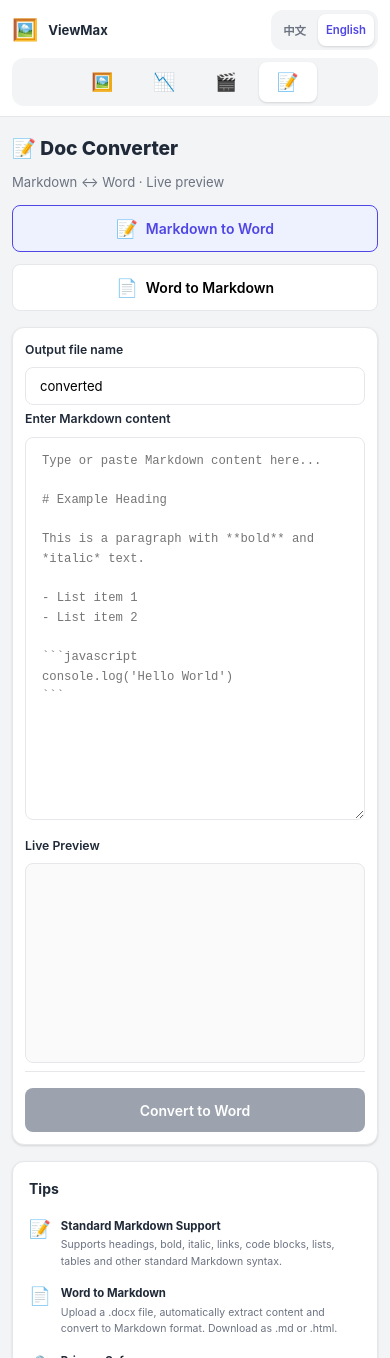
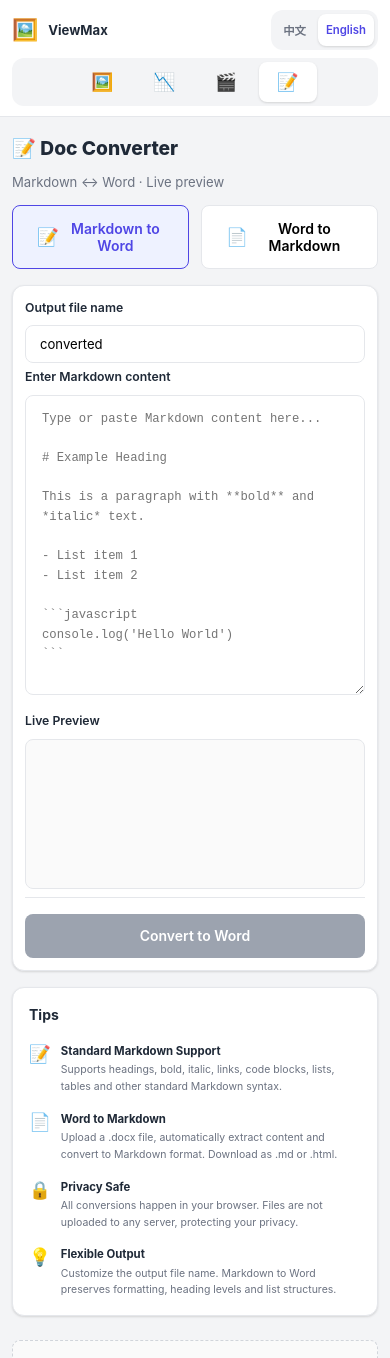
Before and after one commit to oneonethreebinbin/image-tools, a Vue app: page /markdown-word-converter in a window 390 px wide. Shown: the top 1358 px of the page. Built offline with nearby package versions, Linux system fonts and the light colour scheme.

Commit message:
feat: limit editor height and add sync scroll for Markdown converter

```diff
--- a/src/components/MarkdownWordConverter.vue
+++ b/src/components/MarkdownWordConverter.vue
@@ -1,5 +1,5 @@
 <script setup>
-import { inject, ref, computed } from 'vue'
+import { inject, ref, computed, onBeforeUnmount } from 'vue'
 import { I18N_KEY } from '../i18n'
 import AdSenseSlot from './AdSenseSlot.vue'
 import {
@@ -16,6 +16,31 @@ const isProcessing = ref(false)
 const error = ref('')
 const fileName = ref('converted')
 const conversionMode = ref('md-to-word') // 'md-to-word' or 'word-to-md'
+
+// Editor refs for sync scroll
+const textareaRef = ref(null)
+const previewRef = ref(null)
+let syncScrollEnabled = true
+
+function onEditorScroll() {
+    if (!syncScrollEnabled || !textareaRef.value || !previewRef.value) return
+    const el = textareaRef.value
+    const ratio = el.scrollTop / (el.scrollHeight - el.clientHeight || 1)
+    const previewEl = previewRef.value
+    previewEl.scrollTop = ratio * (previewEl.scrollHeight - previewEl.clientHeight || 1)
+}
+
+function onPreviewScroll() {
+    if (!syncScrollEnabled || !textareaRef.value || !previewRef.value) return
+    const el = previewRef.value
+    const ratio = el.scrollTop / (el.scrollHeight - el.clientHeight || 1)
+    const textareaEl = textareaRef.value
+    textareaEl.scrollTop = ratio * (textareaEl.scrollHeight - textareaEl.clientHeight || 1)
+}
+
+onBeforeUnmount(() => {
+    syncScrollEnabled = false
+})
 
 // Word to Markdown
 const wordFile = ref(null)
@@ -437,12 +462,13 @@ function resetMarkdown() {
                 <div class="split-pane">
                     <div class="pane-left">
                         <label class="control-label">{{ t('markdown.markdownInputLabel') }}</label>
-                        <textarea v-model="markdownInput" class="markdown-textarea"
-                            :placeholder="t('markdown.markdownPlaceholder')" rows="18"></textarea>
+                        <textarea ref="textareaRef" v-model="markdownInput" class="markdown-textarea"
+                            :placeholder="t('markdown.markdownPlaceholder')" rows="18"
+                            @scroll="onEditorScroll"></textarea>
                     </div>
                     <div class="pane-right">
                         <label class="control-label">{{ t('markdown.livePreview') }}</label>
-                        <div class="preview-area" v-html="htmlPreview"></div>
+                        <div ref="previewRef" class="preview-area" v-html="htmlPreview" @scroll="onPreviewScroll"></div>
                     </div>
                 </div>
 
@@ -824,13 +850,16 @@ function resetMarkdown() {
 }
 
 .pane-left .markdown-textarea {
-    min-height: 400px;
+    min-height: 200px;
+    max-height: 420px;
     flex: 1;
+    overflow-y: auto;
 }
 
 .preview-area {
     flex: 1;
-    min-height: 400px;
+    min-height: 200px;
+    max-height: 420px;
     padding: 14px 16px;
     border: 1.5px solid var(--border);
     border-radius: var(--radius-sm);
@@ -965,14 +994,6 @@ function resetMarkdown() {
 
 /* Responsive */
 @media (max-width: 768px) {
-    .mode-tabs {
-        flex-direction: column;
-    }
-
-    .mode-tab {
-        padding: 12px 16px;
-    }
-
     .editor-body {
         padding: 16px;
     }
@@ -986,11 +1007,13 @@ function resetMarkdown() {
     }
 
     .pane-left .markdown-textarea {
-        min-height: 200px;
+        min-height: 150px;
+        max-height: 300px;
     }
 
     .preview-area {
-        min-height: 200px;
+        min-height: 150px;
+        max-height: 300px;
     }
 
     .action-buttons {
```
